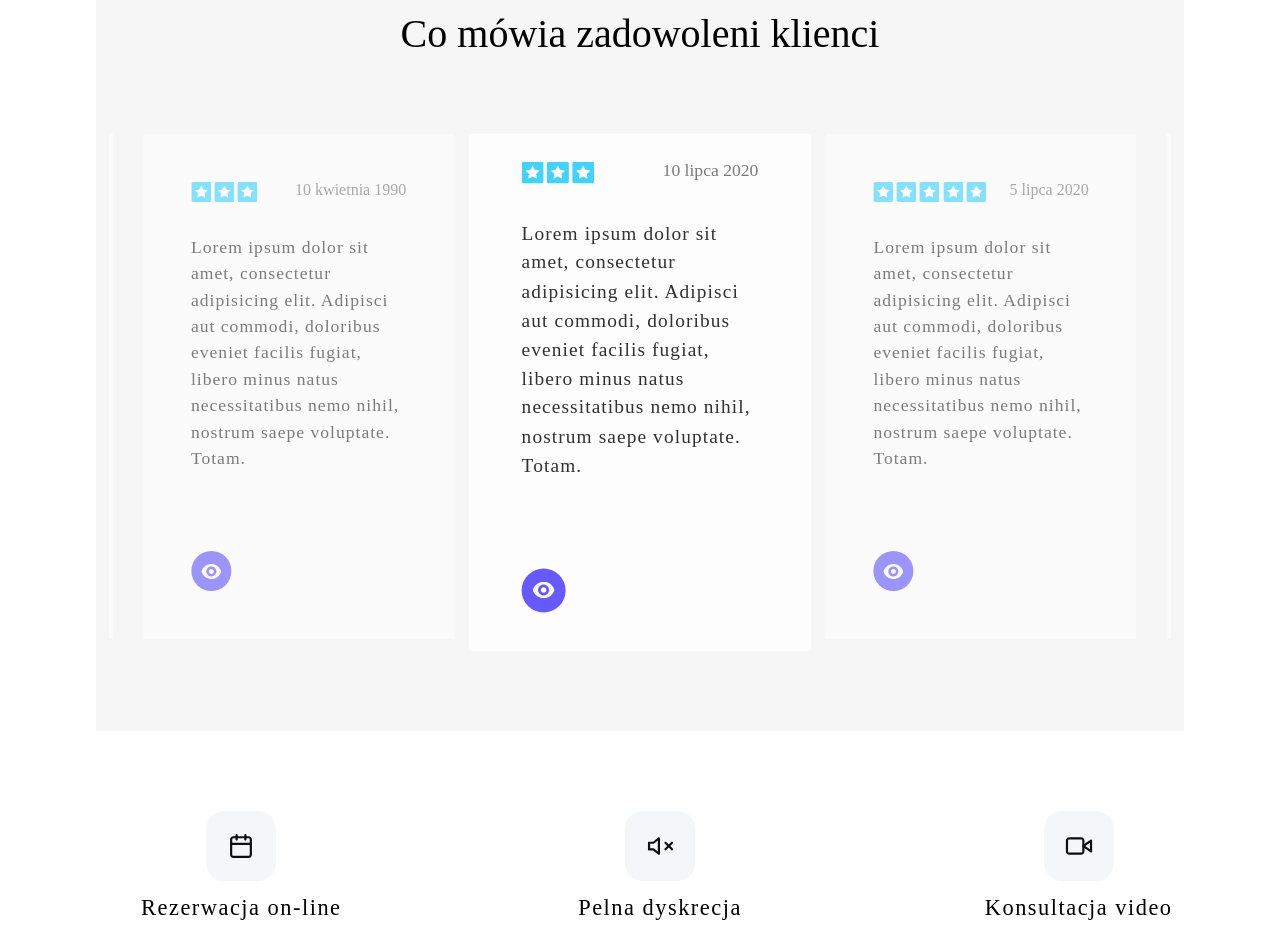
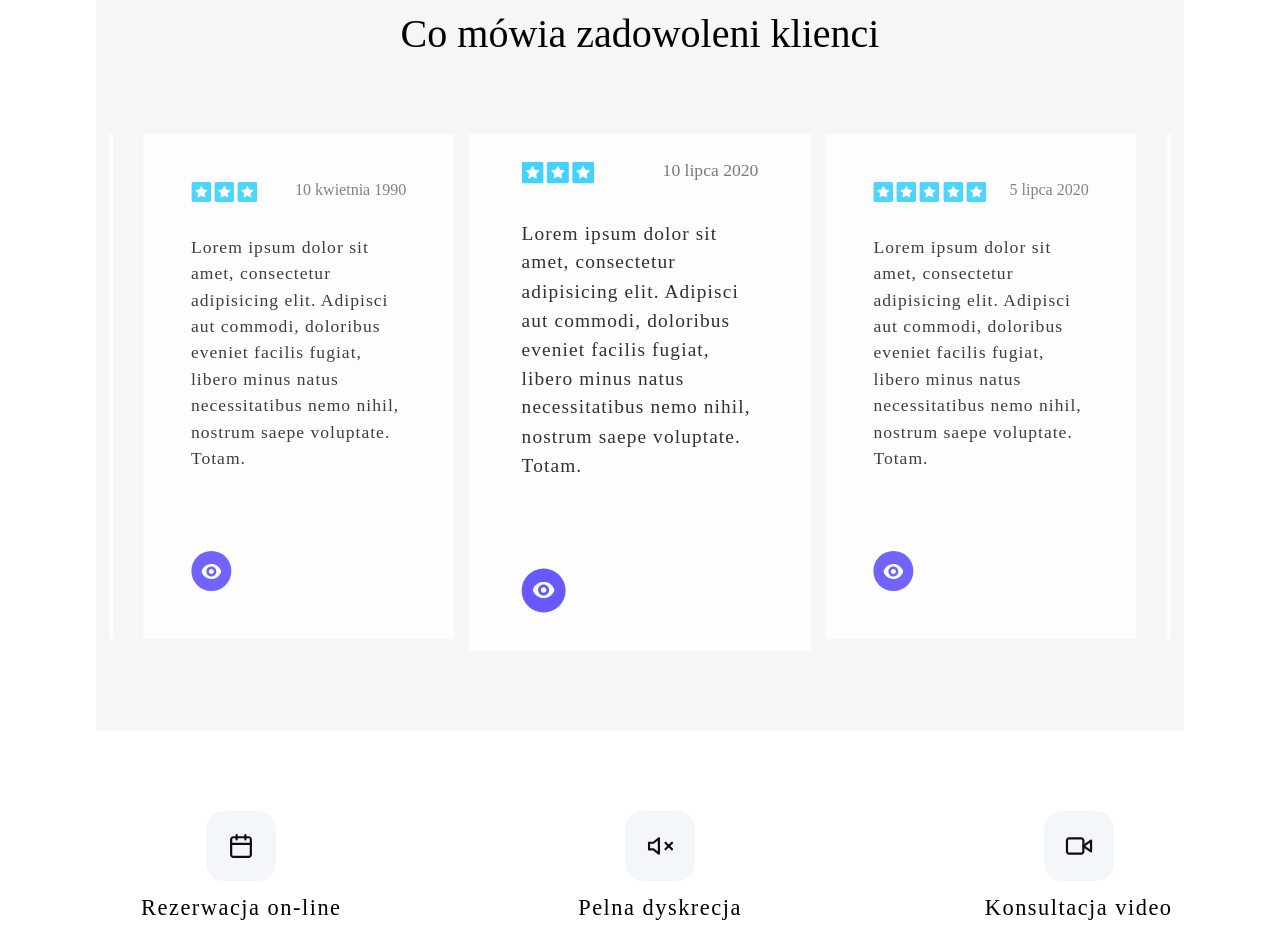
Before and after one commit to michrytel/empressia, a React (Create React App) app: page / in a window 1280 px wide. Shown: the part 2540-3471 px from the top of the page. Built offline with nearby package versions, Linux system fonts and the light colour scheme; a web font is replaced by a local one.

Commit message:
Update _reviews.scss

```diff
--- a/src/scss/components/_reviews.scss
+++ b/src/scss/components/_reviews.scss
@@ -1,6 +1,6 @@
 .reviews {
   .swiper-slide {
-    opacity: 0.5;
+    opacity: 0.75;
   }
   .swiper-slide-active {
     opacity: .8;
```
